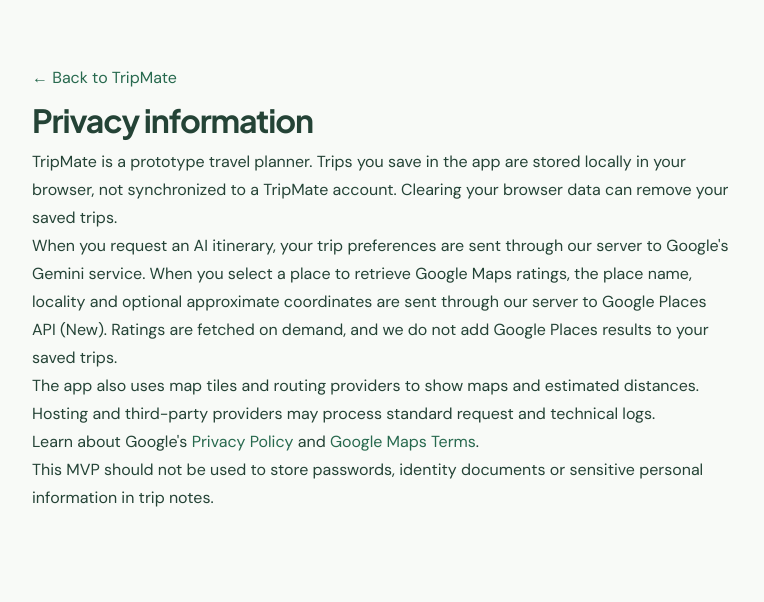
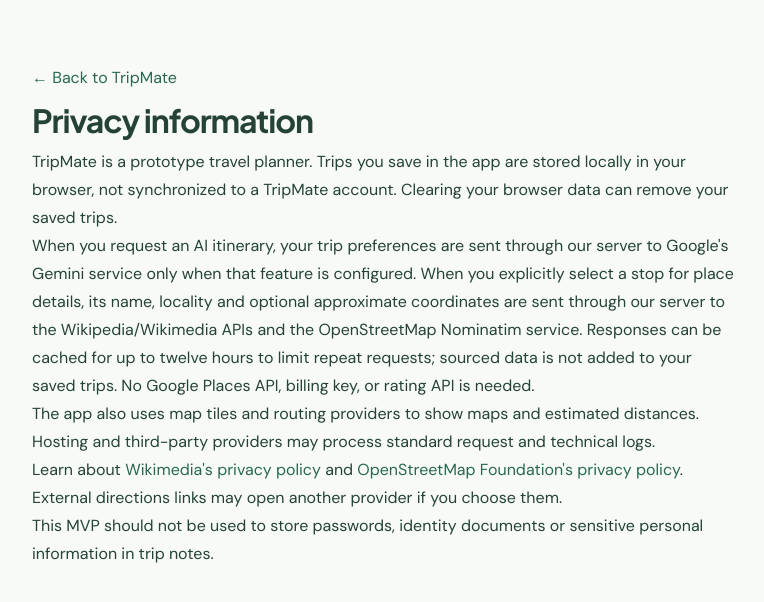
Before and after one commit to Khanhsz/blank-app, a Next.js app: page /privacy in a window 1280 px wide. Shown: the top 602 px of the page, without its empty margins (257-1021 px from the left). Built offline with nearby package versions, Linux system fonts and the light colour scheme.

Commit message:
Use free open-source place information in TripMate

```diff
--- a/app/privacy/page.tsx
+++ b/app/privacy/page.tsx
@@ -4,9 +4,9 @@
    <a href="/" style={{color:'#27694e'}}>← Back to TripMate</a>
    <h1>Privacy information</h1>
    <p>TripMate is a prototype travel planner. Trips you save in the app are stored locally in your browser, not synchronized to a TripMate account. Clearing your browser data can remove your saved trips.</p>
-   <p>When you request an AI itinerary, your trip preferences are sent through our server to Google's Gemini service. When you select a place to retrieve Google Maps ratings, the place name, locality and optional approximate coordinates are sent through our server to Google Places API (New). Ratings are fetched on demand, and we do not add Google Places results to your saved trips.</p>
+   <p>When you request an AI itinerary, your trip preferences are sent through our server to Google's Gemini service only when that feature is configured. When you explicitly select a stop for place details, its name, locality and optional approximate coordinates are sent through our server to the Wikipedia/Wikimedia APIs and the OpenStreetMap Nominatim service. Responses can be cached for up to twelve hours to limit repeat requests; sourced data is not added to your saved trips. No Google Places API, billing key, or rating API is needed.</p>
    <p>The app also uses map tiles and routing providers to show maps and estimated distances. Hosting and third-party providers may process standard request and technical logs.</p>
-   <p>Learn about Google's <a href="https://policies.google.com/privacy" style={{color:'#27694e'}}>Privacy Policy</a> and <a href="https://maps.google.com/help/terms_maps/" style={{color:'#27694e'}}>Google Maps Terms</a>.</p>
+   <p>Learn about <a href="https://foundation.wikimedia.org/wiki/Policy:Privacy_policy" style={{color:'#27694e'}}>Wikimedia's privacy policy</a> and <a href="https://osmfoundation.org/wiki/Privacy_Policy" style={{color:'#27694e'}}>OpenStreetMap Foundation's privacy policy</a>. External directions links may open another provider if you choose them.</p>
    <p>This MVP should not be used to store passwords, identity documents or sensitive personal information in trip notes.</p>
  </main>
 }
```
